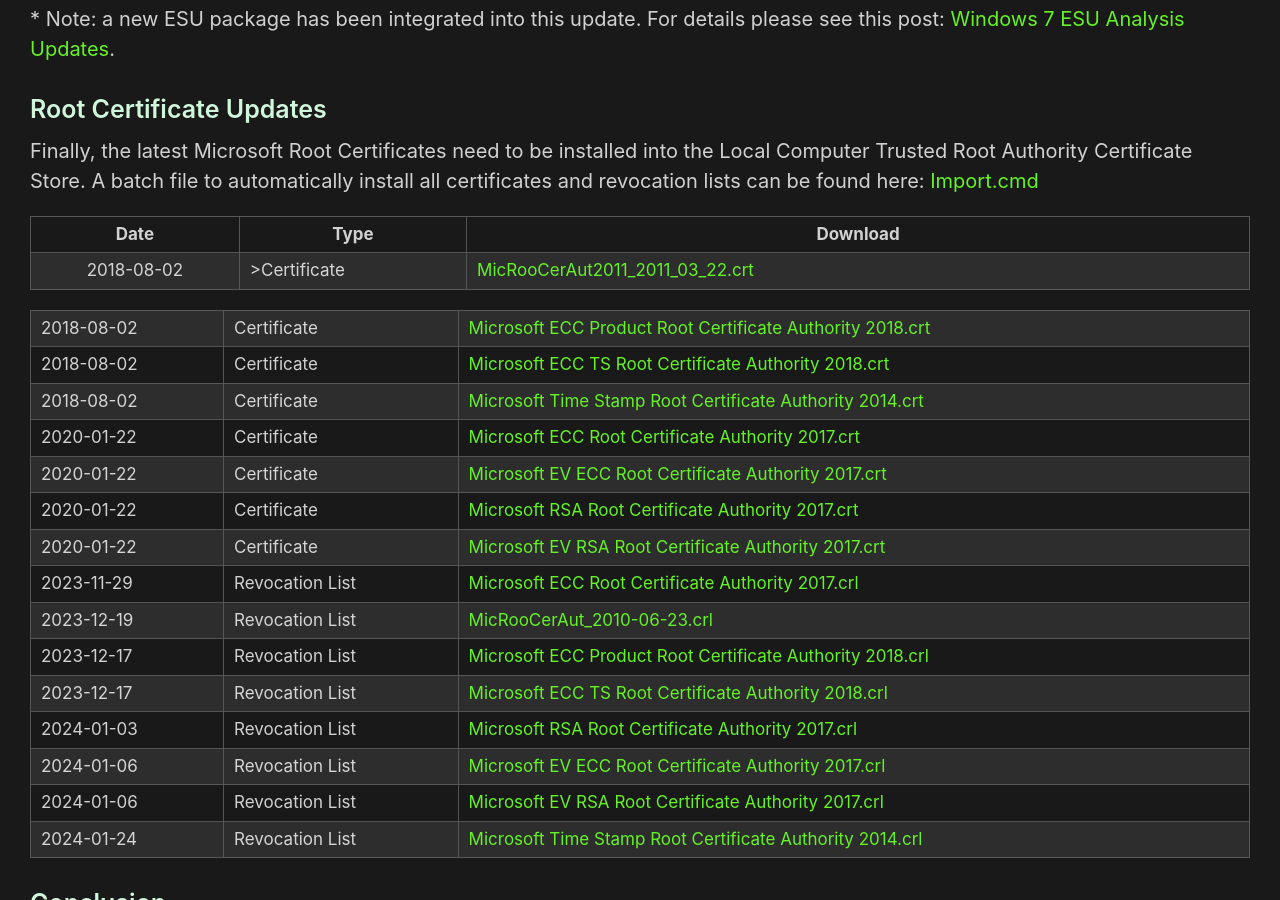
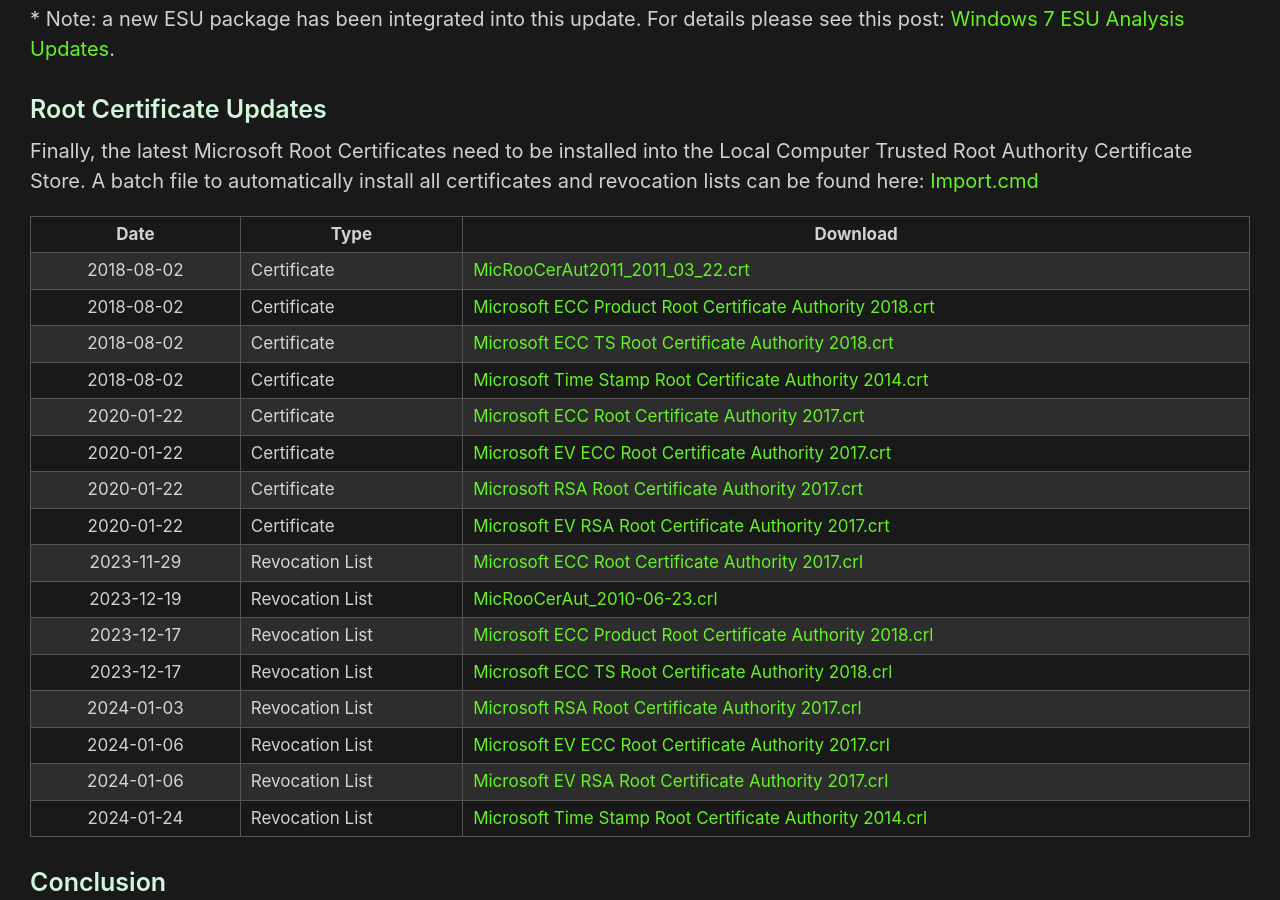
Before and after one commit to HackAndPwn/HackAndPwn.github.io, a Jekyll site: the page built from _posts/2020-05-23-windows-7-esu-patching.md, in a window 1280 px wide and 900 px high, scrolled down 9383 px. Built offline with Jekyll 4.4.1, drawn with Linux system fonts in a browser that asks for light colours.

Commit message:
Update 2020-05-23-windows-7-esu-patching.md

```diff
--- a/_posts/2020-05-23-windows-7-esu-patching.md
+++ b/_posts/2020-05-23-windows-7-esu-patching.md
@@ -133,25 +133,23 @@
 
 <table style="text-align:center"><colgroup><col width="8%" /><col width="8%" /><col width="30%" /></colgroup>
 <thead><tr><th style="text-align:center">Date</th><th style="text-align:center">Type</th><th style="text-align:center">Download</th></tr></thead><tbody>
-<tr><td>2018-08-02</td><td style="text-align:left">>Certificate</td><td style="text-align:left"><a href="https://github.com/HackAndPwn/Windows-7-Patching/raw/master/08_Certs/MicRooCerAut2011_2011_03_22.crt">MicRooCerAut2011_2011_03_22.crt</a></td></tr>
+<tr><td>2018-08-02</td><td style="text-align:left">Certificate</td><td style="text-align:left"><a href="https://github.com/HackAndPwn/Windows-7-Patching/raw/master/08_Certs/MicRooCerAut2011_2011_03_22.crt">MicRooCerAut2011_2011_03_22.crt</a></td></tr>
+<tr><td>2018-08-02</td><td style="text-align:left">Certificate</td><td style="text-align:left"><a href="https://github.com/HackAndPwn/Windows-7-Patching/raw/master/08_Certs/Microsoft%20ECC%20Product%20Root%20Certificate%20Authority%202018.crt">Microsoft ECC Product Root Certificate Authority 2018.crt</a></td></tr>
+<tr><td>2018-08-02</td><td style="text-align:left">Certificate</td><td style="text-align:left"><a href="https://github.com/HackAndPwn/Windows-7-Patching/raw/master/08_Certs/Microsoft%20ECC%20TS%20Root%20Certificate%20Authority%202018.crt">Microsoft ECC TS Root Certificate Authority 2018.crt</a></td></tr>
+<tr><td>2018-08-02</td><td style="text-align:left">Certificate</td><td style="text-align:left"><a href="https://github.com/HackAndPwn/Windows-7-Patching/raw/master/08_Certs/Microsoft%20Time%20Stamp%20Root%20Certificate%20Authority%202014.crt">Microsoft Time Stamp Root Certificate Authority 2014.crt</a></td></tr>
+<tr><td>2020-01-22</td><td style="text-align:left">Certificate</td><td style="text-align:left"><a href="https://github.com/HackAndPwn/Windows-7-Patching/raw/master/08_Certs/Microsoft%20ECC%20Root%20Certificate%20Authority%202017.crt">Microsoft ECC Root Certificate Authority 2017.crt</a></td></tr>
+<tr><td>2020-01-22</td><td style="text-align:left">Certificate</td><td style="text-align:left"><a href="https://github.com/HackAndPwn/Windows-7-Patching/raw/master/08_Certs/Microsoft%20EV%20ECC%20Root%20Certificate%20Authority%202017.crt">Microsoft EV ECC Root Certificate Authority 2017.crt</a></td></tr>
+<tr><td>2020-01-22</td><td style="text-align:left">Certificate</td><td style="text-align:left"><a href="https://github.com/HackAndPwn/Windows-7-Patching/raw/master/08_Certs/Microsoft%20RSA%20Root%20Certificate%20Authority%202017.crt">Microsoft RSA Root Certificate Authority 2017.crt</a></td></tr>
+<tr><td>2020-01-22</td><td style="text-align:left">Certificate</td><td style="text-align:left"><a href="https://github.com/HackAndPwn/Windows-7-Patching/raw/master/08_Certs/Microsoft%20EV%20RSA%20Root%20Certificate%20Authority%202017.crt">Microsoft EV RSA Root Certificate Authority 2017.crt</a></td></tr>
+<tr><td>2023-11-29</td><td style="text-align:left">Revocation List</td><td style="text-align:left"><a href="https://github.com/HackAndPwn/Windows-7-Patching/raw/master/08_Certs/Microsoft%20ECC%20Root%20Certificate%20Authority%202017.crl">Microsoft ECC Root Certificate Authority 2017.crl</a></td></tr>
+<tr><td>2023-12-19</td><td style="text-align:left">Revocation List</td><td style="text-align:left"><a href="https://github.com/HackAndPwn/Windows-7-Patching/raw/master/08_Certs/MicRooCerAut_2010-06-23.crl">MicRooCerAut_2010-06-23.crl</a></td></tr>
+<tr><td>2023-12-17</td><td style="text-align:left">Revocation List</td><td style="text-align:left"><a href="https://github.com/HackAndPwn/Windows-7-Patching/raw/master/08_Certs/Microsoft%20ECC%20Product%20Root%20Certificate%20Authority%202018.crl">Microsoft ECC Product Root Certificate Authority 2018.crl</a></td></tr>
+<tr><td>2023-12-17</td><td style="text-align:left">Revocation List</td><td style="text-align:left"><a href="https://github.com/HackAndPwn/Windows-7-Patching/raw/master/08_Certs/Microsoft%20ECC%20TS%20Root%20Certificate%20Authority%202018.crl">Microsoft ECC TS Root Certificate Authority 2018.crl</a></td></tr>
+<tr><td>2024-01-03</td><td style="text-align:left">Revocation List</td><td style="text-align:left"><a href="https://github.com/HackAndPwn/Windows-7-Patching/raw/master/08_Certs/Microsoft%20RSA%20Root%20Certificate%20Authority%202017.crl">Microsoft RSA Root Certificate Authority 2017.crl</a></td></tr>
+<tr><td>2024-01-06</td><td style="text-align:left">Revocation List</td><td style="text-align:left"><a href="https://github.com/HackAndPwn/Windows-7-Patching/raw/master/08_Certs/Microsoft%20EV%20ECC%20Root%20Certificate%20Authority%202017.crl">Microsoft EV ECC Root Certificate Authority 2017.crl</a></td></tr>
+<tr><td>2024-01-06</td><td style="text-align:left">Revocation List</td><td style="text-align:left"><a href="https://github.com/HackAndPwn/Windows-7-Patching/raw/master/08_Certs/Microsoft%20EV%20RSA%20Root%20Certificate%20Authority%202017.crl">Microsoft EV RSA Root Certificate Authority 2017.crl</a></td></tr>
+<tr><td>2024-01-24</td><td style="text-align:left">Revocation List</td><td style="text-align:left"><a href="https://github.com/HackAndPwn/Windows-7-Patching/raw/master/08_Certs/Microsoft%20Time%20Stamp%20Root%20Certificate%20Authority%202014.crl">Microsoft Time Stamp Root Certificate Authority 2014.crl</a></td></tr>
 </tbody></table>
-
-
-| 2018-08-02 | Certificate     | [Microsoft ECC Product Root Certificate Authority 2018.crt](https://github.com/HackAndPwn/Windows-7-Patching/raw/master/08_Certs/Microsoft%20ECC%20Product%20Root%20Certificate%20Authority%202018.crt) |
-| 2018-08-02 | Certificate     | [Microsoft ECC TS Root Certificate Authority 2018.crt](https://github.com/HackAndPwn/Windows-7-Patching/raw/master/08_Certs/Microsoft%20ECC%20TS%20Root%20Certificate%20Authority%202018.crt) |
-| 2018-08-02 | Certificate     | [Microsoft Time Stamp Root Certificate Authority 2014.crt](https://github.com/HackAndPwn/Windows-7-Patching/raw/master/08_Certs/Microsoft%20Time%20Stamp%20Root%20Certificate%20Authority%202014.crt) |
-| 2020-01-22 | Certificate     | [Microsoft ECC Root Certificate Authority 2017.crt](https://github.com/HackAndPwn/Windows-7-Patching/raw/master/08_Certs/Microsoft%20ECC%20Root%20Certificate%20Authority%202017.crt) |
-| 2020-01-22 | Certificate     | [Microsoft EV ECC Root Certificate Authority 2017.crt](https://github.com/HackAndPwn/Windows-7-Patching/raw/master/08_Certs/Microsoft%20EV%20ECC%20Root%20Certificate%20Authority%202017.crt) |
-| 2020-01-22 | Certificate     | [Microsoft RSA Root Certificate Authority 2017.crt](https://github.com/HackAndPwn/Windows-7-Patching/raw/master/08_Certs/Microsoft%20RSA%20Root%20Certificate%20Authority%202017.crt) |
-| 2020-01-22 | Certificate     | [Microsoft EV RSA Root Certificate Authority 2017.crt](https://github.com/HackAndPwn/Windows-7-Patching/raw/master/08_Certs/Microsoft%20EV%20RSA%20Root%20Certificate%20Authority%202017.crt) |
-| 2023-11-29 | Revocation List | [Microsoft ECC Root Certificate Authority 2017.crl](https://github.com/HackAndPwn/Windows-7-Patching/raw/master/08_Certs/Microsoft%20ECC%20Root%20Certificate%20Authority%202017.crl) |
-| 2023-12-19 | Revocation List | [MicRooCerAut_2010-06-23.crl](https://github.com/HackAndPwn/Windows-7-Patching/raw/master/08_Certs/MicRooCerAut_2010-06-23.crl) |
-| 2023-12-17 | Revocation List | [Microsoft ECC Product Root Certificate Authority 2018.crl](https://github.com/HackAndPwn/Windows-7-Patching/raw/master/08_Certs/Microsoft%20ECC%20Product%20Root%20Certificate%20Authority%202018.crl) |
-| 2023-12-17 | Revocation List | [Microsoft ECC TS Root Certificate Authority 2018.crl](https://github.com/HackAndPwn/Windows-7-Patching/raw/master/08_Certs/Microsoft%20ECC%20TS%20Root%20Certificate%20Authority%202018.crl) |
-| 2024-01-03 | Revocation List | [Microsoft RSA Root Certificate Authority 2017.crl](https://github.com/HackAndPwn/Windows-7-Patching/raw/master/08_Certs/Microsoft%20RSA%20Root%20Certificate%20Authority%202017.crl) |
-| 2024-01-06 | Revocation List | [Microsoft EV ECC Root Certificate Authority 2017.crl](https://github.com/HackAndPwn/Windows-7-Patching/raw/master/08_Certs/Microsoft%20EV%20ECC%20Root%20Certificate%20Authority%202017.crl) |
-| 2024-01-06 | Revocation List | [Microsoft EV RSA Root Certificate Authority 2017.crl](https://github.com/HackAndPwn/Windows-7-Patching/raw/master/08_Certs/Microsoft%20EV%20RSA%20Root%20Certificate%20Authority%202017.crl) |
-| 2024-01-24 | Revocation List | [Microsoft Time Stamp Root Certificate Authority 2014.crl](https://github.com/HackAndPwn/Windows-7-Patching/raw/master/08_Certs/Microsoft%20Time%20Stamp%20Root%20Certificate%20Authority%202014.crl) |
 
 ### Conclusion
 
```
